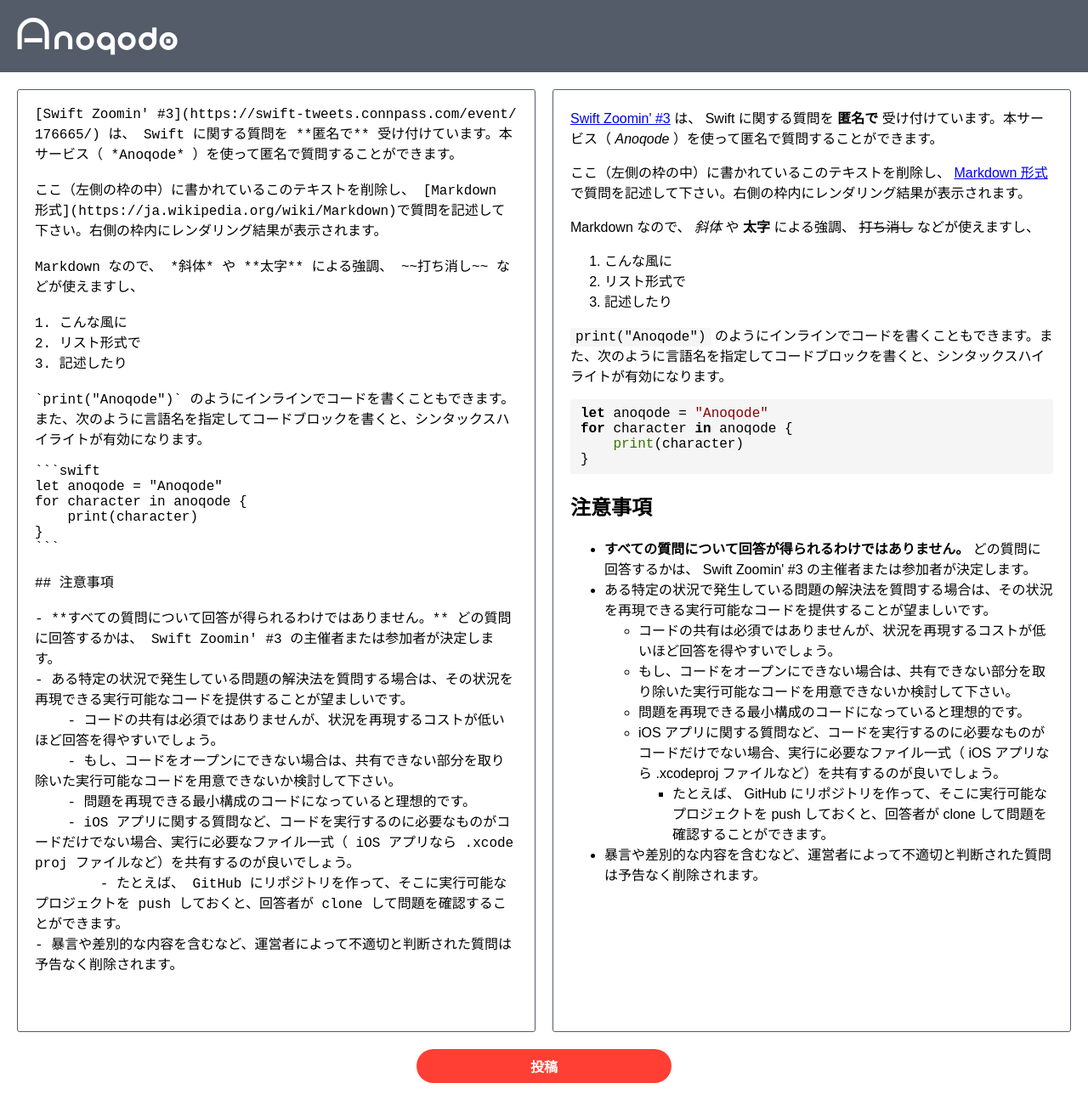
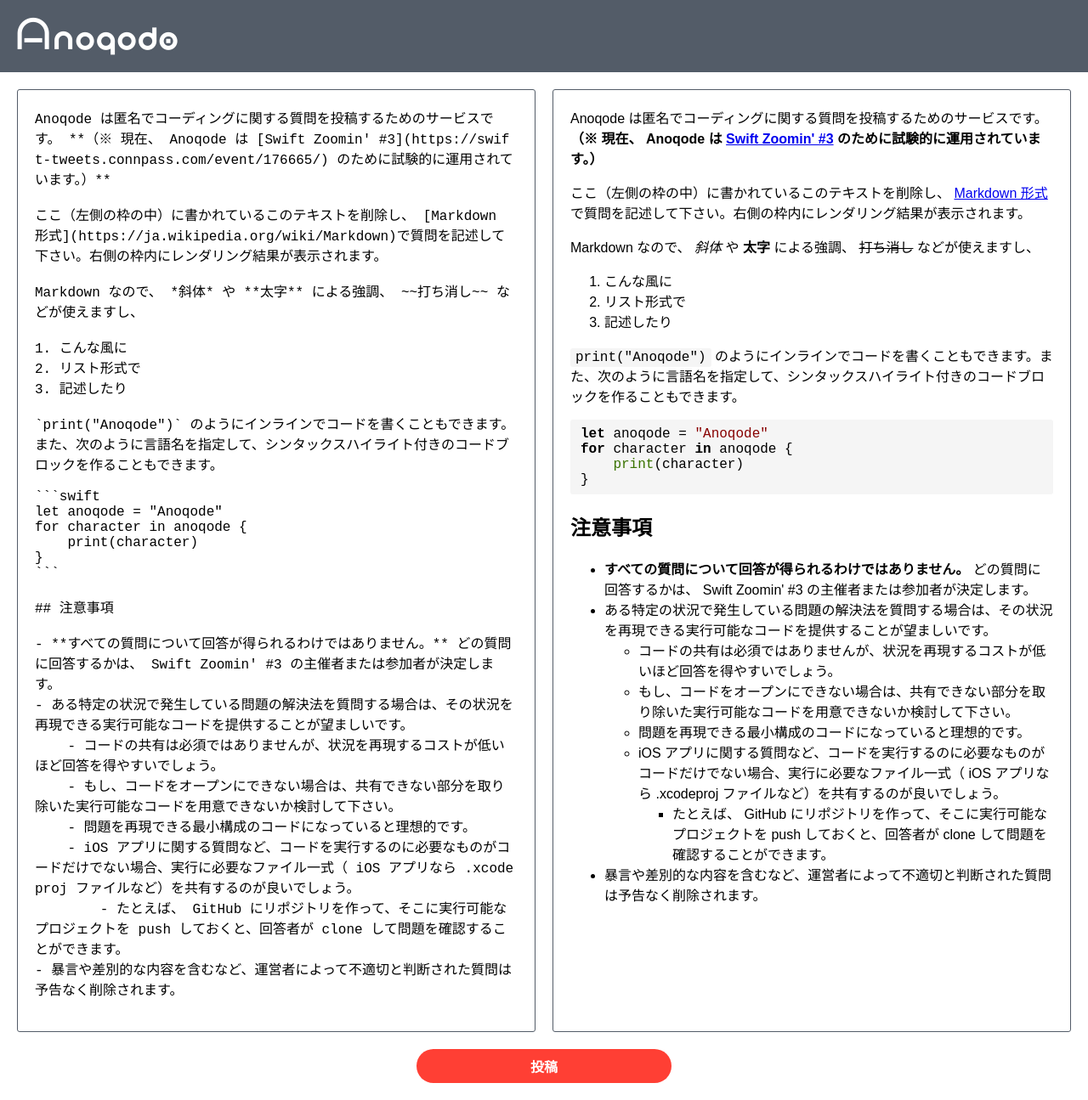
Before and after one commit to anoqode/anoqode.github.io, a Jekyll site: the page built from index.html, in a window 1280 px wide. Shown: the whole page at 85% size. Built offline with Jekyll 4.4.1, drawn with Linux system fonts in a browser that asks for light colours.

Commit message:
Minor changes of default textarea value

````diff
--- a/index.html
+++ b/index.html
@@ -10,7 +10,7 @@
 <div id="editor">
     <div class="aq-main">
         <textarea class="aq-input" name="message">
-[Swift Zoomin' #3](https://swift-tweets.connpass.com/event/176665/) は、 Swift に関する質問を **匿名で** 受け付けています。本サービス（ *Anoqode* ）を使って匿名で質問することができます。
+Anoqode は匿名でコーディングに関する質問を投稿するためのサービスです。 **（※ 現在、 Anoqode は [Swift Zoomin' #3](https://swift-tweets.connpass.com/event/176665/) のために試験的に運用されています。）**
 
 ここ（左側の枠の中）に書かれているこのテキストを削除し、 [Markdown 形式](https://ja.wikipedia.org/wiki/Markdown)で質問を記述して下さい。右側の枠内にレンダリング結果が表示されます。
 
@@ -20,7 +20,7 @@
 2. リスト形式で
 3. 記述したり
 
-`print("Anoqode")` のようにインラインでコードを書くこともできます。また、次のように言語名を指定してコードブロックを書くと、シンタックスハイライトが有効になります。
+`print("Anoqode")` のようにインラインでコードを書くこともできます。また、次のように言語名を指定して、シンタックスハイライト付きのコードブロックを作ることもできます。
 
 ```swift
 let anoqode = "Anoqode"
````
